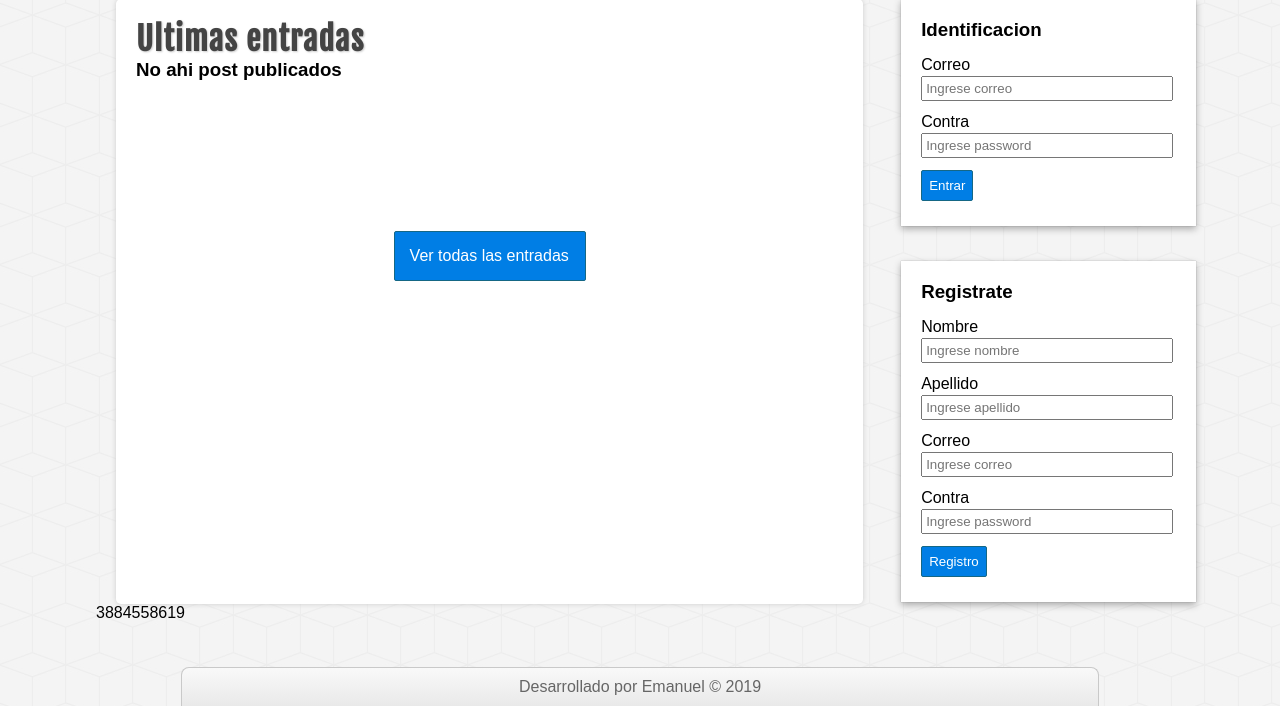
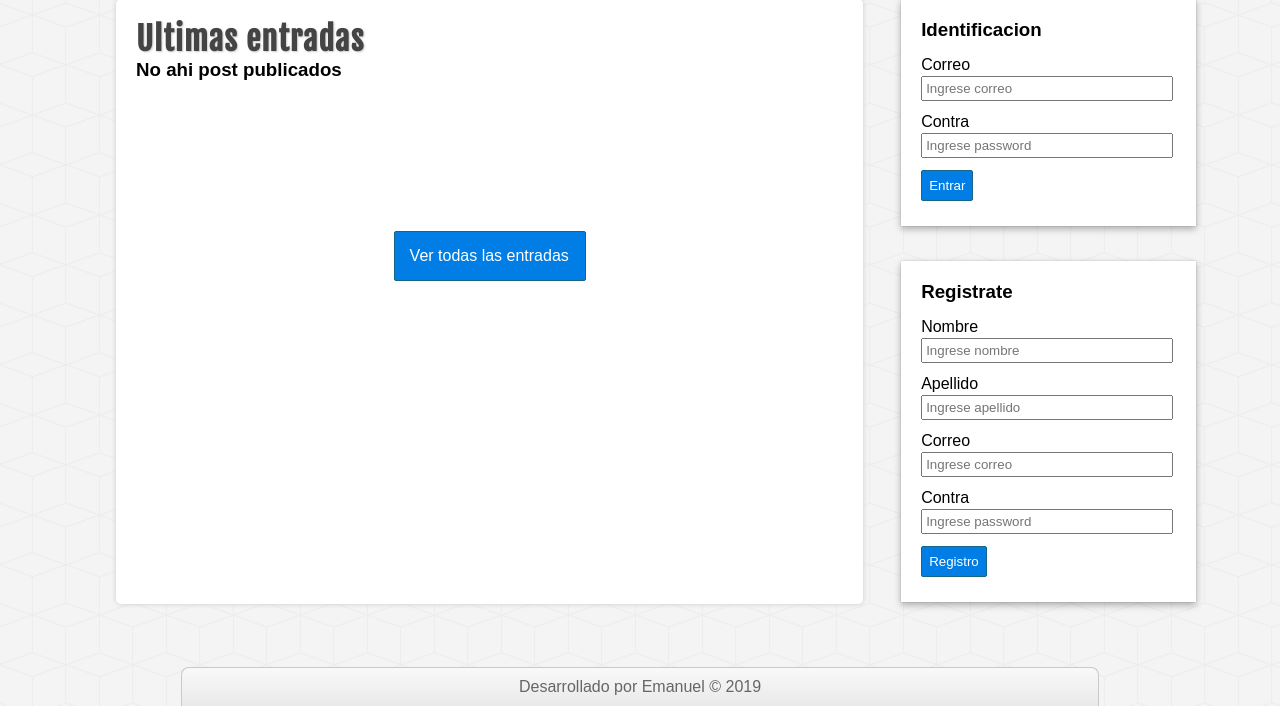
Before and after one commit to EmaaxD/blogMasterPHP, a PHP site: page / in a window 1280 px wide. Shown: the part 198-904 px from the top of the page. Run offline with PHP 8.4, Linux system fonts and the light colour scheme; data that the repository does not hold is empty.

Commit message:
Quitando el numero que salia en el index

```diff
--- a/index.php
+++ b/index.php
@@ -12,7 +12,7 @@
 			<a href="">Ver todas las entradas</a>
 		</div>
 
-	</div>3884558619
+	</div>
 
 <!-- footer -->
 <?php require_once 'includes/footer.php' ?>
```
